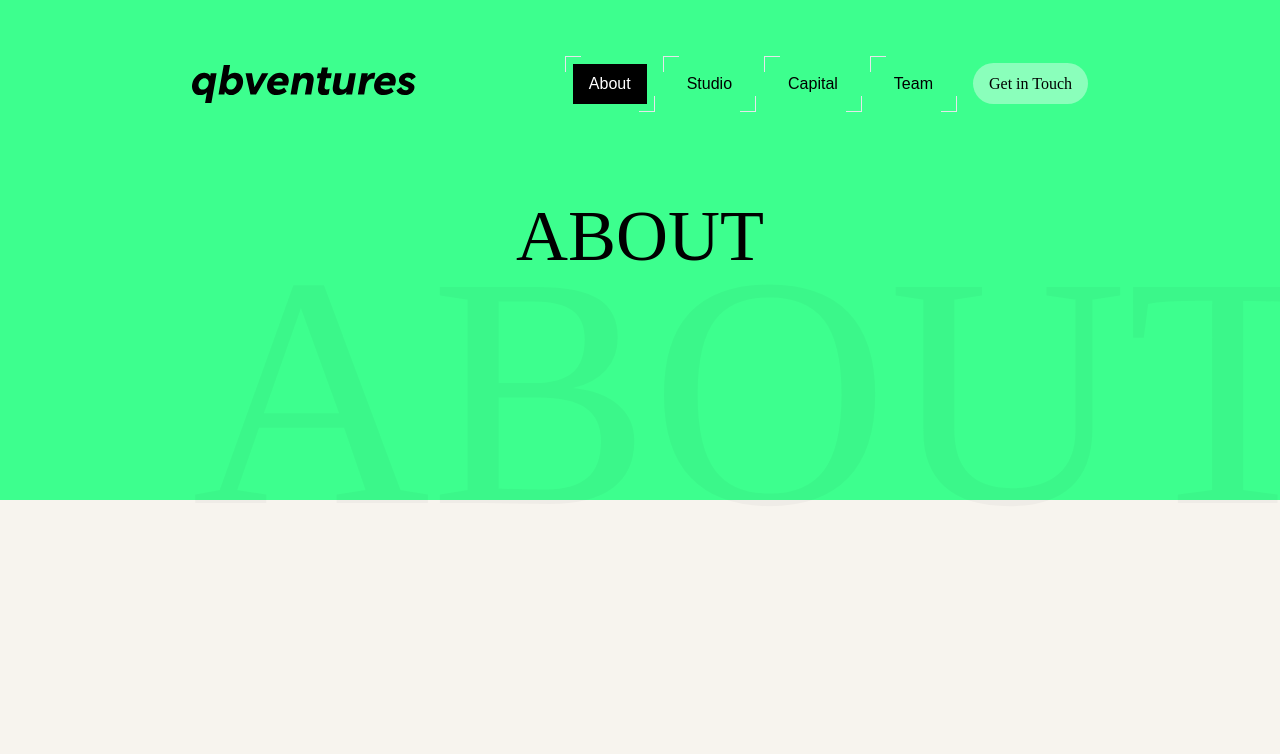
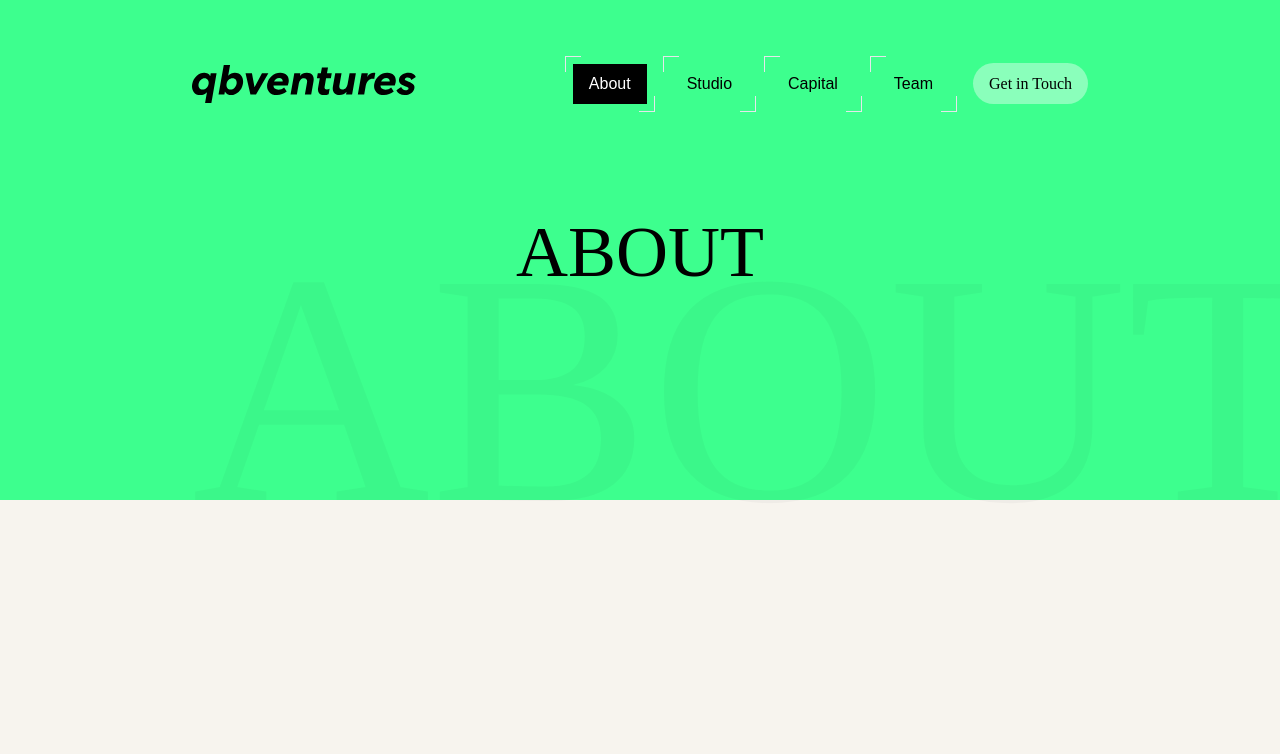
Before and after one commit to PhillipNzau/qbVentures-website, an Angular app: page /about in a window 1280 px wide. Shown: the top 754 px of the page. Built offline with nearby package versions, Linux system fonts and the light colour scheme; grey boxes are pictures that could not be loaded; a web font is replaced by a local one.

Commit message:
about fix

```diff
--- a/src/app/components/about/about.component.html
+++ b/src/app/components/about/about.component.html
@@ -2,12 +2,12 @@
 <section class="relative xl:px-48 md:py-16 p-6 h-[500px] bg-primaryGreen">
   <app-navbar></app-navbar>
   <h2
-    class="mt-24 text-primaryBlack font-headingExtraBold text-7xl text-center"
+    class="mt-28 text-primaryBlack font-headingExtraBold text-7xl text-center"
   >
     ABOUT
   </h2>
   <h1
-    class="-mt-32 text-center font-headingExtraBold text-[#00000008] text-[330px]"
+    class="-mt-[147px] text-center font-headingExtraBold text-[#00000008] text-[330px]"
   >
     ABOUT
   </h1>
```
